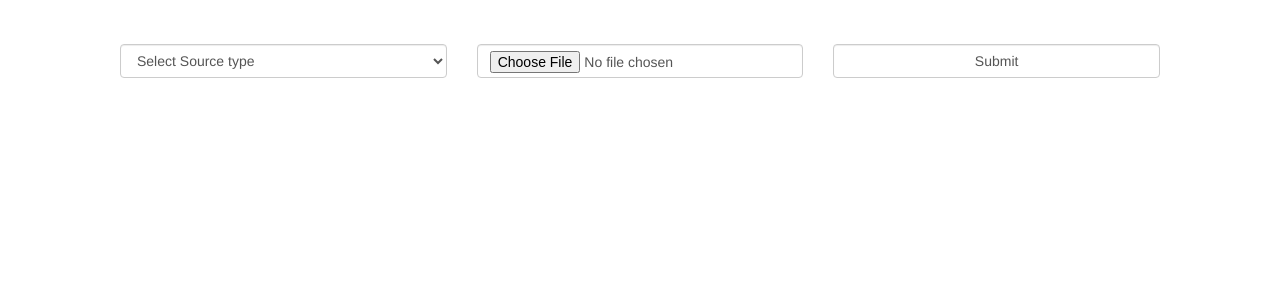
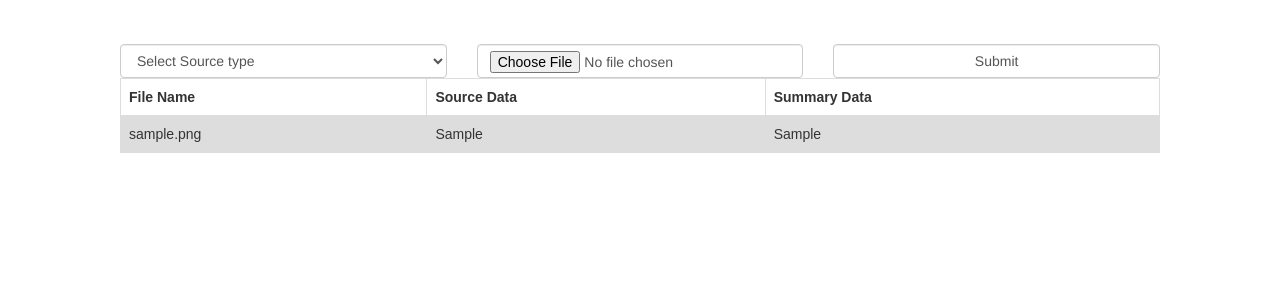
Before and after one commit to Pratik-Nikam/textsummarizer, a Django app: page / in a window 1280 px wide. Shown: the part 51-351 px from the top of the page. Run offline with Django 3.2, Linux system fonts and the light colour scheme; tables that the repository leaves empty hold one stand-in row (values such as "Sample post"); some libraries are stand-ins or nearby versions.

Commit message:
bert and html modified

```diff
--- /dev/null
+++ b/summarizer/templates/index.html
@@ -0,0 +1,96 @@
+<!doctype html>
+<html lang="en">
+<head>
+    <!-- Required meta tags -->
+    <meta charset="utf-8">
+    <script src="https://code.jquery.com/jquery-3.3.1.js"></script>
+    <script src="https://cdnjs.cloudflare.com/ajax/libs/jquery/1.12.4/jquery.min.js"></script>
+    <script src="https://cdnjs.cloudflare.com/ajax/libs/moment.js/2.15.1/moment.min.js"></script>
+    <script src="https://cdnjs.cloudflare.com/ajax/libs/twitter-bootstrap/3.3.7/js/bootstrap.min.js"></script>
+    <script src="https://cdnjs.cloudflare.com/ajax/libs/bootstrap-datetimepicker/4.7.14/js/bootstrap-datetimepicker.min.js"></script>
+
+    <link rel="stylesheet" href="https://cdnjs.cloudflare.com/ajax/libs/twitter-bootstrap/3.3.7/css/bootstrap.min.css">
+    <link rel="stylesheet"
+          href="https://cdnjs.cloudflare.com/ajax/libs/bootstrap-datetimepicker/4.7.14/css/bootstrap-datetimepicker.min.css">
+
+    <link href="http://cdnjs.cloudflare.com/ajax/libs/summernote/0.8.12/summernote.css" rel="stylesheet">
+    <script src="http://cdnjs.cloudflare.com/ajax/libs/summernote/0.8.12/summernote.js"></script>
+    <script src="https://cdn.datatables.net/1.10.19/js/jquery.dataTables.min.js"></script>
+    <script src="https://cdn.datatables.net/1.10.19/js/dataTables.bootstrap.min.js"></script>
+    <script src="https://cdn.datatables.net/responsive/2.2.3/js/dataTables.responsive.min.js"></script>
+    <script src="https://cdn.datatables.net/responsive/2.2.3/js/responsive.bootstrap.min.js "></script>
+    <link rel="stylesheet"
+          href="https://cdn.datatables.net/1.10.19/css/jquery.dataTables.min.css"/>
+
+    <link rel="stylesheet"
+          href="https://maxcdn.bootstrapcdn.com/bootstrap/3.3.7/css/bootstrap.min.css"/>
+    <link rel="stylesheet"
+          href="https://cdn.datatables.net/1.10.19/css/dataTables.bootstrap.min.css"/>
+    <link rel="stylesheet"
+          href="https://cdn.datatables.net/responsive/2.2.3/css/responsive.bootstrap.min.css"/>
+
+    <title>Text Summarizer</title>
+    <style>
+table {
+  font-family: arial, sans-serif;
+  border-collapse: collapse;
+  width: 100%;
+}
+
+td, th {
+  border: 1px solid #dddddd;
+  text-align: left;
+  padding: 8px;
+}
+
+tr:nth-child(even) {
+  background-color: #dddddd;
+}
+        .alert {
+  padding: 20px;
+  background-color: #f44336;
+  color: white;
+  opacity: 1;
+  transition: opacity 0.6s;
+  margin-bottom: 15px;
+}
+
+.alert.success {background-color: #4CAF50;}
+.alert.info {background-color: #2196F3;}
+.alert.warning {background-color: #ff9800;}
+
+.closebtn {
+  margin-left: 15px;
+  color: white;
+  font-weight: bold;
+  float: right;
+  font-size: 22px;
+  line-height: 20px;
+  cursor: pointer;
+  transition: 0.3s;
+}
+
+.closebtn:hover {
+  color: black;
+}
+</style>
+</head>
+<body>
+
+<div style="padding:15px;">
+    {% block navbar %}
+        {% include 'navbar.html' %}
+    {% endblock %}
+</div>
+<div class="container" style="padding:65px;">
+    {% block body %}
+    {% endblock %}
+</div>
+<!-- Optional JavaScript -->
+<!-- jQuery first, then Popper.js, then Bootstrap JS -->
+<script src="https://cdnjs.cloudflare.com/ajax/libs/marked/0.4.0/marked.js"></script>
+
+{% block script %}
+{% endblock %}
+</body>
+</html>
--- /dev/null
+++ b/summarizer/templates/navbar.html
@@ -0,0 +1,16 @@
+<nav class="navbar navbar-inverse navbar-default navbar-fixed-top" style="background-color: #000000">
+    <div class="container-fluid">
+        <div class="container">
+            <div class="navbar-header">
+                <button type="button" class="navbar-toggle collapsed" data-toggle="collapse" data-target="#navbar"
+                        aria-expanded="false" aria-controls="navbar">
+                    <span class="sr-only">Toggle navigation</span>
+                    <span class="icon-bar"></span>
+                    <span class="icon-bar"></span>
+                    <span class="icon-bar"></span>
+                </button>
+                <a class="navbar-brand" href="/">Text Summarizer</a>
+            </div>
+        </div>
+    </div>
+</nav>
--- a/summarizer/templates/summarizer.html
+++ b/summarizer/templates/summarizer.html
@@ -3,9 +3,13 @@
 {% block body %}
 
 <form action="/" method="POST" enctype="multipart/form-data">{% csrf_token %}
+
     <div class="row">
+
         <div class="col-md-4">
-            <select class="form-control" name="source">
+
+
+            <select id="select_level" class="form-control" name="source" onchange="selectedOption(this.value)">
                 <option>Select Source type</option>
                 {% for k, v in source_type.items %}
                 <option value="{{k}}">{{v}}</option>
@@ -13,10 +17,85 @@
             </select>
         </div>
         <div class="col-md-4">
-            <input type="file" name="uploaded_file" class="form-control">
+            <input id="uploadBox" type="file" name="uploaded_file" class="form-control"
+                onchange="return fileValidation()">
         </div>
         <div class="col-md-4">
-            <input type="submit" class="form-control"></div>
-        </div>
+            <input id="sub" type="submit" class="form-control"></div>
+
+    </div>
+    <div>
+        <table style="width:100%">
+            <tr>
+                <th>File Name</th>
+                <th>Source Data</th>
+                <th>Summary Data</th>
+            </tr>
+            {% for k in data %}
+            <tr>
+
+
+                <td> {{ k.file_name }} </td>
+                <td> {{ k.source_data }} </td>
+                <td> {{ k.summerized_data}} </td>
+
+            </tr>
+            {% endfor%}
+
+        </table>
+
+
+    </div>
+
+
+    <script>
+        var option = "None selected";
+
+        function selectedOption() {
+
+            var conceptName = $('#select_level').find(":selected").text();
+            option = $('#select_level').find(":selected").text();
+
+
+        }
+
+        function fileValidation() {
+            var fileInput = document.getElementById("uploadBox");
+            var allowedExtensions =
+                /(\.mp3|\.mp4)$/i;
+            var filePath = fileInput.value;
+            // Allowing file type
+
+            if (option == "Video File")
+                var allowedExtensions =
+                    /(\.mp3|\.mp4)$/i;
+
+            else if (option == "Audio File")
+                var allowedExtensions =
+                    /(\.mp3|\.wav)$/i;
+
+            else if (option == "Text File")
+                var allowedExtensions =
+                    /(\.txt)$/i;
+
+            if (!allowedExtensions.exec(filePath)) {
+                alert('Invalid file type');
+                fileInput.value = '';
+                return false;
+            } else {
+
+
+            }
+        }
+
+        var submit = document.getElementById("sub");
+        submit.onclick = function () {
+            if (document.getElementById("uploadBox").value == "")
+                alert('No file selected');
+        }
+    </script>
+
+
 </form>
+
 {% endblock %}
--- a/summarizer/views.py
+++ b/summarizer/views.py
@@ -1,5 +1,5 @@
 from django.shortcuts import render
-from .models import SourceType
+from .models import SourceType, Summarizer
 from .services import SummarizerService
 # Create your views here.
 from django.views import View
@@ -10,15 +10,30 @@ class SummarizerView(View, SummarizerService):
     context = {"source_type": dict(SourceType.choices)}
 
     def get(self, request):
+        data = Summarizer.objects.all()
+        self.context['data'] = data
         return render(request, self.template_name, context=self.context)
 
     def post(self, request):
         print(request.FILES)
         file = request.FILES['uploaded_file']
-        # print(type(file))
+        file_name = file.name
         summarizer_obj = self.save_uploaded_data(request=request)
         print(summarizer_obj.uploaded_file, "*"*10)
         print(summarizer_obj.uploaded_file.name)
-        self.speech_to_text(summarizer_obj.uploaded_file, summarizer_obj.uploaded_file.name)
-        # self.convert_video_to_wav(summarizer_obj.uploaded_file, summarizer_obj.uploaded_file.name)
+        # self.speech_to_text(summarizer_obj.uploaded_file, summarizer_obj.uploaded_file.name)
+        if summarizer_obj.source == 'text_file':
+            summary_data, source_data = self.read_text_file(summarizer_obj.uploaded_file)
+
+        else:
+            summary_data, source_data = self.convert_video_to_wav(summarizer_obj.uploaded_file, summarizer_obj.uploaded_file.name)
+
+        summarizer_obj.summerized_data = summary_data
+        summarizer_obj.source_data = source_data
+        summarizer_obj.file_name = file_name
+        summarizer_obj.save()
+
+        data = Summarizer.objects.all()
+        self.context['data'] = data
+
         return render(request, self.template_name, context=self.context)
--- a/templates/index.html
+++ /dev/null
@@ -1,96 +0,0 @@
-<!doctype html>
-<html lang="en">
-<head>
-    <!-- Required meta tags -->
-    <meta charset="utf-8">
-    <script src="https://code.jquery.com/jquery-3.3.1.js"></script>
-    <script src="https://cdnjs.cloudflare.com/ajax/libs/jquery/1.12.4/jquery.min.js"></script>
-    <script src="https://cdnjs.cloudflare.com/ajax/libs/moment.js/2.15.1/moment.min.js"></script>
-    <script src="https://cdnjs.cloudflare.com/ajax/libs/twitter-bootstrap/3.3.7/js/bootstrap.min.js"></script>
-    <script src="https://cdnjs.cloudflare.com/ajax/libs/bootstrap-datetimepicker/4.7.14/js/bootstrap-datetimepicker.min.js"></script>
-
-    <link rel="stylesheet" href="https://cdnjs.cloudflare.com/ajax/libs/twitter-bootstrap/3.3.7/css/bootstrap.min.css">
-    <link rel="stylesheet"
-          href="https://cdnjs.cloudflare.com/ajax/libs/bootstrap-datetimepicker/4.7.14/css/bootstrap-datetimepicker.min.css">
-
-    <link href="http://cdnjs.cloudflare.com/ajax/libs/summernote/0.8.12/summernote.css" rel="stylesheet">
-    <script src="http://cdnjs.cloudflare.com/ajax/libs/summernote/0.8.12/summernote.js"></script>
-    <script src="https://cdn.datatables.net/1.10.19/js/jquery.dataTables.min.js"></script>
-    <script src="https://cdn.datatables.net/1.10.19/js/dataTables.bootstrap.min.js"></script>
-    <script src="https://cdn.datatables.net/responsive/2.2.3/js/dataTables.responsive.min.js"></script>
-    <script src="https://cdn.datatables.net/responsive/2.2.3/js/responsive.bootstrap.min.js "></script>
-    <link rel="stylesheet"
-          href="https://cdn.datatables.net/1.10.19/css/jquery.dataTables.min.css"/>
-
-    <link rel="stylesheet"
-          href="https://maxcdn.bootstrapcdn.com/bootstrap/3.3.7/css/bootstrap.min.css"/>
-    <link rel="stylesheet"
-          href="https://cdn.datatables.net/1.10.19/css/dataTables.bootstrap.min.css"/>
-    <link rel="stylesheet"
-          href="https://cdn.datatables.net/responsive/2.2.3/css/responsive.bootstrap.min.css"/>
-
-    <title>Text Summarizer</title>
-    <style>
-table {
-  font-family: arial, sans-serif;
-  border-collapse: collapse;
-  width: 100%;
-}
-
-td, th {
-  border: 1px solid #dddddd;
-  text-align: left;
-  padding: 8px;
-}
-
-tr:nth-child(even) {
-  background-color: #dddddd;
-}
-        .alert {
-  padding: 20px;
-  background-color: #f44336;
-  color: white;
-  opacity: 1;
-  transition: opacity 0.6s;
-  margin-bottom: 15px;
-}
-
-.alert.success {background-color: #4CAF50;}
-.alert.info {background-color: #2196F3;}
-.alert.warning {background-color: #ff9800;}
-
-.closebtn {
-  margin-left: 15px;
-  color: white;
-  font-weight: bold;
-  float: right;
-  font-size: 22px;
-  line-height: 20px;
-  cursor: pointer;
-  transition: 0.3s;
-}
-
-.closebtn:hover {
-  color: black;
-}
-</style>
-</head>
-<body>
-
-<div style="padding:15px;">
-    {% block navbar %}
-        {% include 'navbar.html' %}
-    {% endblock %}
-</div>
-<div class="container" style="padding:65px;">
-    {% block body %}
-    {% endblock %}
-</div>
-<!-- Optional JavaScript -->
-<!-- jQuery first, then Popper.js, then Bootstrap JS -->
-<script src="https://cdnjs.cloudflare.com/ajax/libs/marked/0.4.0/marked.js"></script>
-
-{% block script %}
-{% endblock %}
-</body>
-</html>
--- a/templates/navbar.html
+++ /dev/null
@@ -1,16 +0,0 @@
-<nav class="navbar navbar-inverse navbar-default navbar-fixed-top" style="background-color: #000000">
-    <div class="container-fluid">
-        <div class="container">
-            <div class="navbar-header">
-                <button type="button" class="navbar-toggle collapsed" data-toggle="collapse" data-target="#navbar"
-                        aria-expanded="false" aria-controls="navbar">
-                    <span class="sr-only">Toggle navigation</span>
-                    <span class="icon-bar"></span>
-                    <span class="icon-bar"></span>
-                    <span class="icon-bar"></span>
-                </button>
-                <a class="navbar-brand" href="/">Text Summarizer</a>
-            </div>
-        </div>
-    </div>
-</nav>
```
Also changed, not shown: summarizer/models.py (+5 -2 lines), summarizer/services.py (+94 -54 lines), summarizer/migrations/0001_initial.py, summarizer/migrations/0002_auto_20210831_1448.py (added), summarizer/migrations/0003_auto_20210831_1525.py (added), 2 other files.
